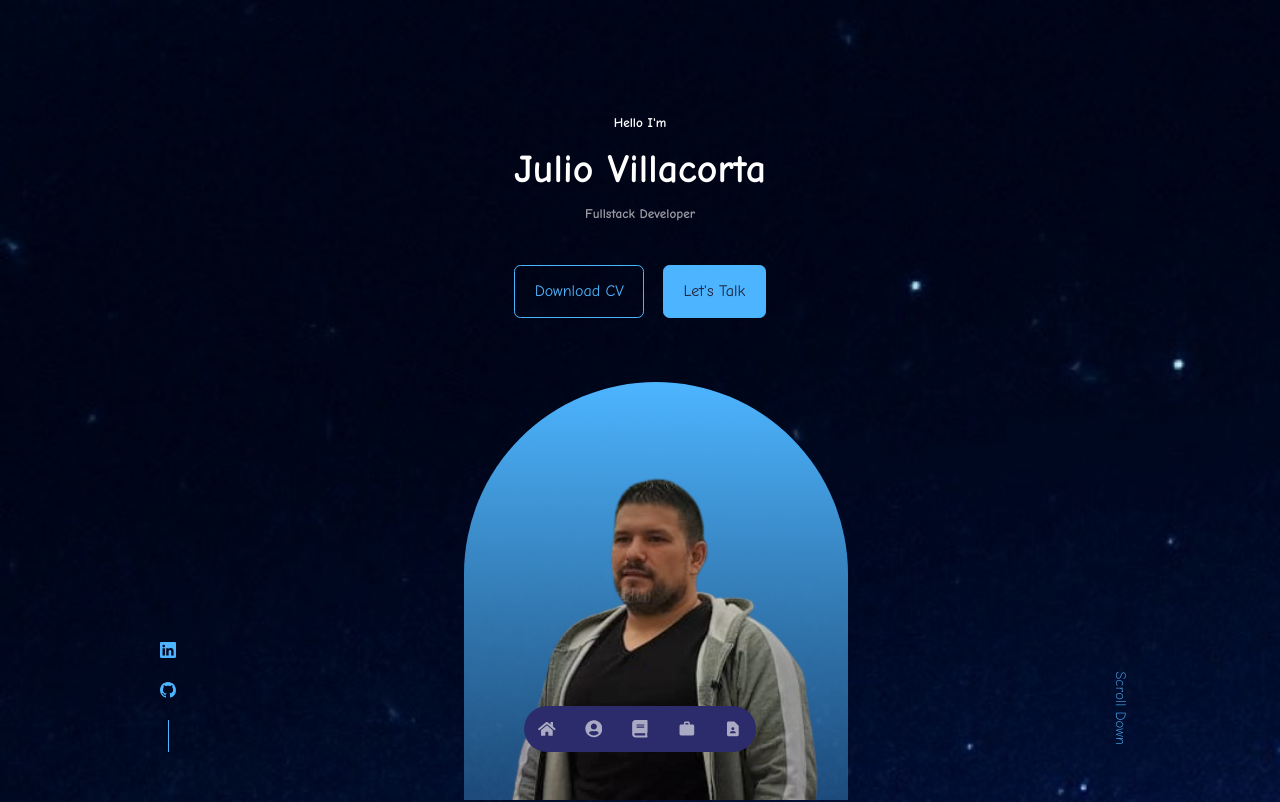
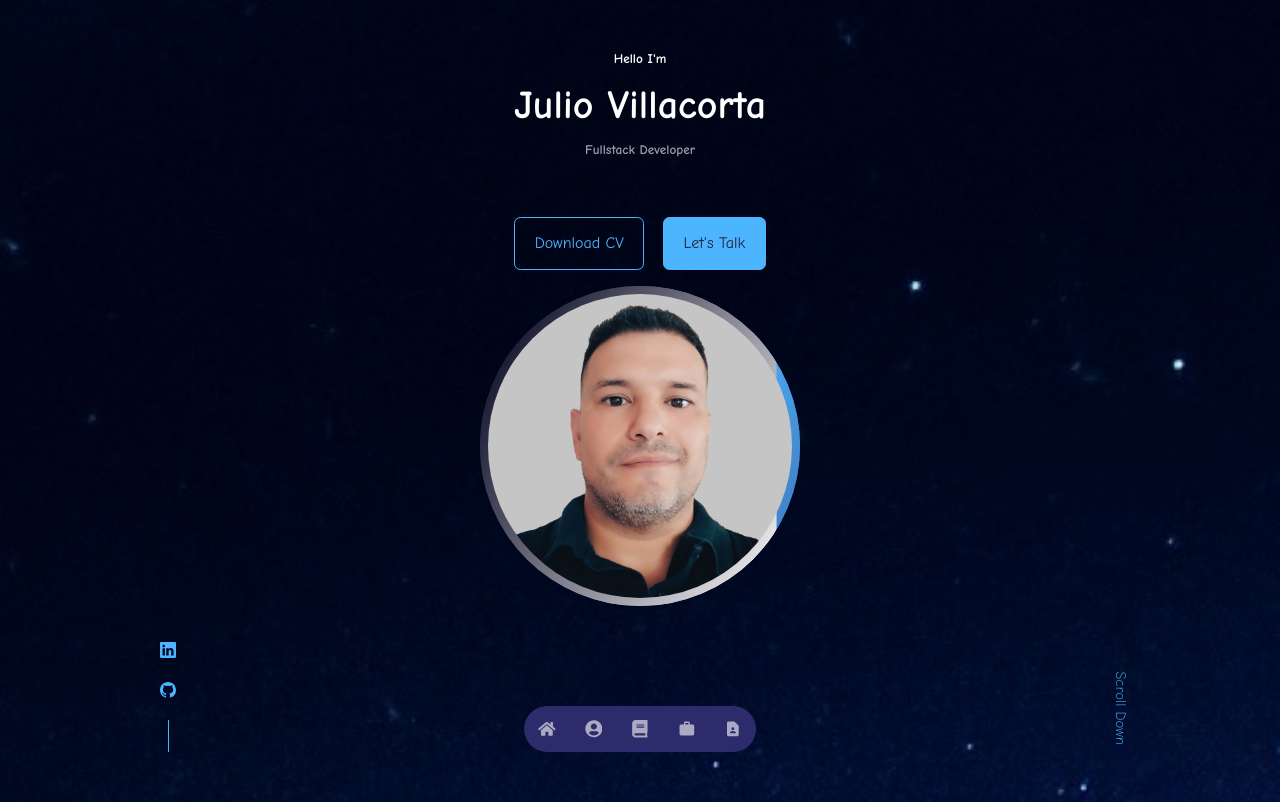
Before and after one commit to villajul/villajul.github.io, a React (Create React App) app: page / in a window 1280 px wide. Shown: the top 802 px of the page. Built offline with nearby package versions, Linux system fonts and the light colour scheme.

Commit message:
change image and css

```diff
--- a/src/components/Contact/Contact.jsx
+++ b/src/components/Contact/Contact.jsx
@@ -12,6 +12,7 @@ const Contact = () => {
     email: "",
     message: "",
   });
+  console.log(form)
 
   const handleInputChange = (e) => {
     setInput({
--- a/src/components/Header/Header.css
+++ b/src/components/Header/Header.css
@@ -1,12 +1,15 @@
 header {
   height: 100vh;
-  padding-top: 7rem;
+  width: 100vw;
+  padding-top: 3rem;
   overflow: hidden;
+
 }
 .header__container {
   text-align: center;
   height: 100%;
   position: relative;
+  gap: 3rem;
 }
 
 .cta {
@@ -14,6 +17,7 @@ header {
   display: flex;
   gap: 1.2rem;
   justify-content: center;
+  padding: 1rem;
 }
 .header__social {
   display: flex;
@@ -32,15 +36,22 @@ header {
 }
 
 .me {
-  width: 24rem;
-  height: 41rem;
-  position: absolute;
-  left: calc(50% - 11rem);
-  margin-top: 4rem;
-  border-radius: 30rem 30rem;
-  background: linear-gradient(var(--color-primary), transparent);
-  overflow: hidden;
-  padding: 5rem 1.5rem 1.5rem;
+  display: flex;
+  justify-content: center;
+  align-items: center;
+  position: relative;
+ width: 20rem;
+ height: 20rem;
+ margin: 0 auto;
+ border-radius: 50%;
+ overflow: hidden;
+}
+
+
+.me img{
+  border-radius: 50%;
+  width: 19rem;
+ height: 19rem;
 }
 .scroll__down {
   position: absolute;
@@ -51,10 +62,44 @@ header {
   font-size: 0.9rem;
 }
 
+.me::before{
+  content: "";
+  z-index: -1;
+  width: 22rem;
+ height: 22rem;
+  position: absolute;
+ background: linear-gradient(120deg, var(--color-primary), var(--color-backgroud-var),var(--color-background), var(--color-white));
+ animation: me_gradient 5s linear infinite;
+ background-size: 300% ;
+}
+.me::after{
+  content: "";
+  z-index: -1;
+  width: 22rem;
+ height: 22rem;
+  position: absolute;
+ background: linear-gradient(120deg, var(--color-primary), var(--color-backgroud-var),var(--color-background), var(--color-white));
+ animation: me_gradient 5s linear infinite;
+ background-size: 300% ;
+}
+
+@keyframes me_gradient {
+  0%{
+    background-position: 0% 200%;
+  }
+  50%{
+    background-position: 200% 0%;
+  }
+  100%{
+    background-position: 0% 330%;
+  }
+}
+
 @media screen and (max-width: 1024px) {
   header {
-    height: 68vh;
+    height: 100vh;
   }
+
 }
 @media screen and (max-width: 600px) {
   header {
@@ -64,4 +109,5 @@ header {
   .scroll__down {
     display: none;
   }
+
 }
--- a/src/components/Header/Header.jsx
+++ b/src/components/Header/Header.jsx
@@ -1,7 +1,7 @@
 import React from "react";
 import CTA from "./CTA";
 import "./Header.css";
-import Me from "../../assets/header.png";
+import Me from "../../assets/header.jpg";
 import Social from "./Social";
 
 const Header = () => {
```
Also changed, not shown: src/assets/header.jpg (added).
